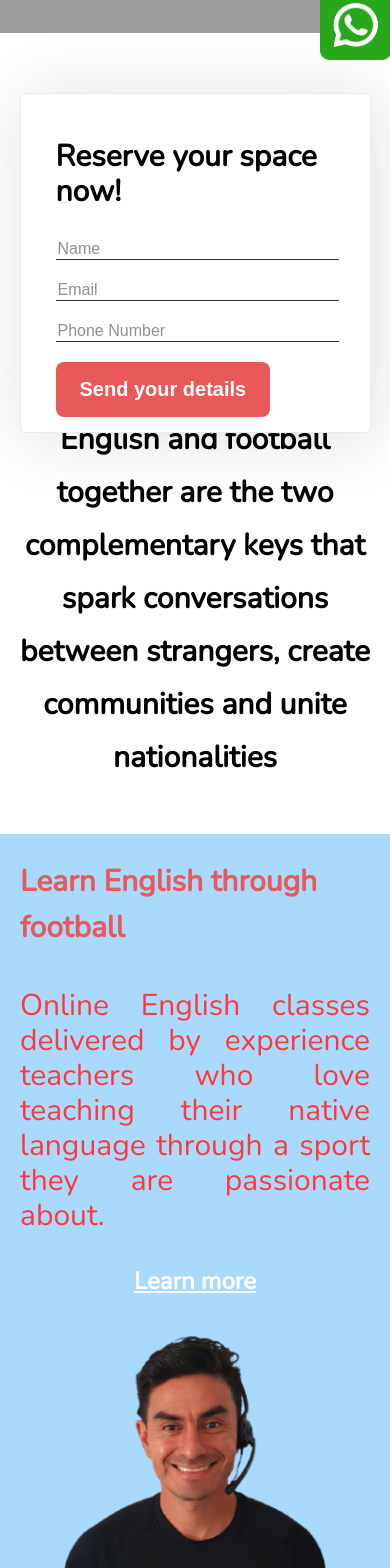
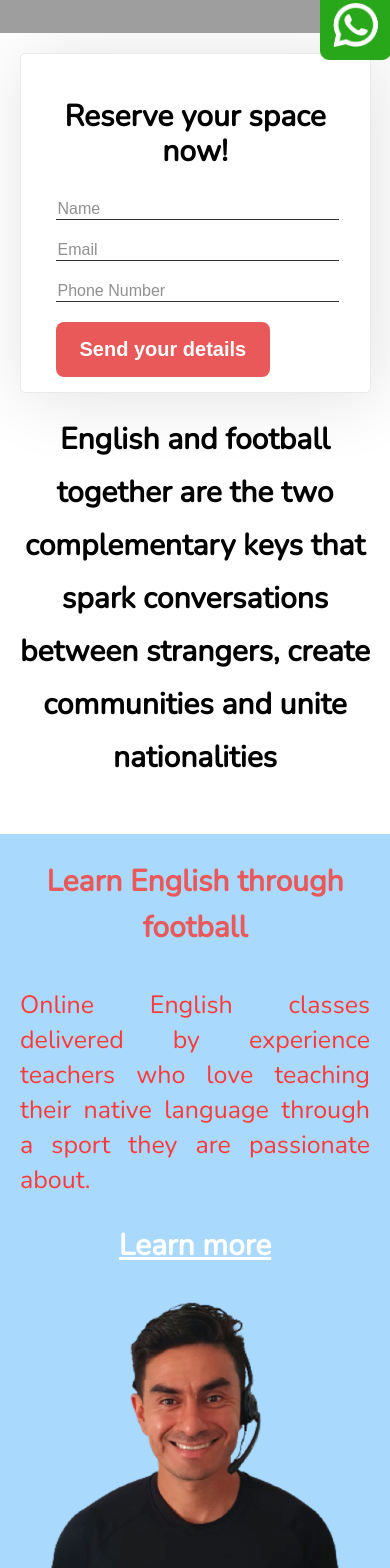
Before and after one commit to niramnagrab/english-english, a React (Create React App) app: page / in a window 390 px wide. Shown: the part 432-2000 px from the top of the page. Built offline with nearby package versions, Linux system fonts and the light colour scheme; grey boxes are pictures that could not be loaded; some icons are missing.

Commit message:
Mobile version changes

```diff
--- a/src/index.css
+++ b/src/index.css
@@ -958,10 +958,11 @@
   .text-side h2 {
     font-size: 30px;
     line-height: 46px;
+    text-align: center;
   }
 
   .text-side p {
-    font-size: 30px !important;
+    font-size: 25px !important;
     line-height: 35px;
   }
 
@@ -978,7 +979,7 @@
   } */
 
   .section-between-text {
-    padding: 150px 40px;
+    padding: 0;
   }
 }
 
@@ -1000,7 +1001,8 @@
     margin: auto;
     position: unset;
     transform: unset;
-    margin-top: 60px;
+    margin-top: 20px;
+    margin-bottom: 40px;
   }
 
   .home-whats {
@@ -1071,7 +1073,7 @@
   .text-side a {
     line-height: 48px;
     text-align: center;
-    font-size: 24px;
+    font-size: 30px;
   }
 
   .text-side {
@@ -1110,6 +1112,10 @@
   .contact-us-container {
     width: 90%;
   }
+
+  .contact-us-container p {
+    text-align: center;
+  }
   .home-whats p {
     font-size: 30px;
   }
@@ -1123,4 +1129,8 @@
   .section-between-text span {
     white-space: unset;
   }
+
+  .image-side img {
+    height: 55vh;
+  }
 }
```
